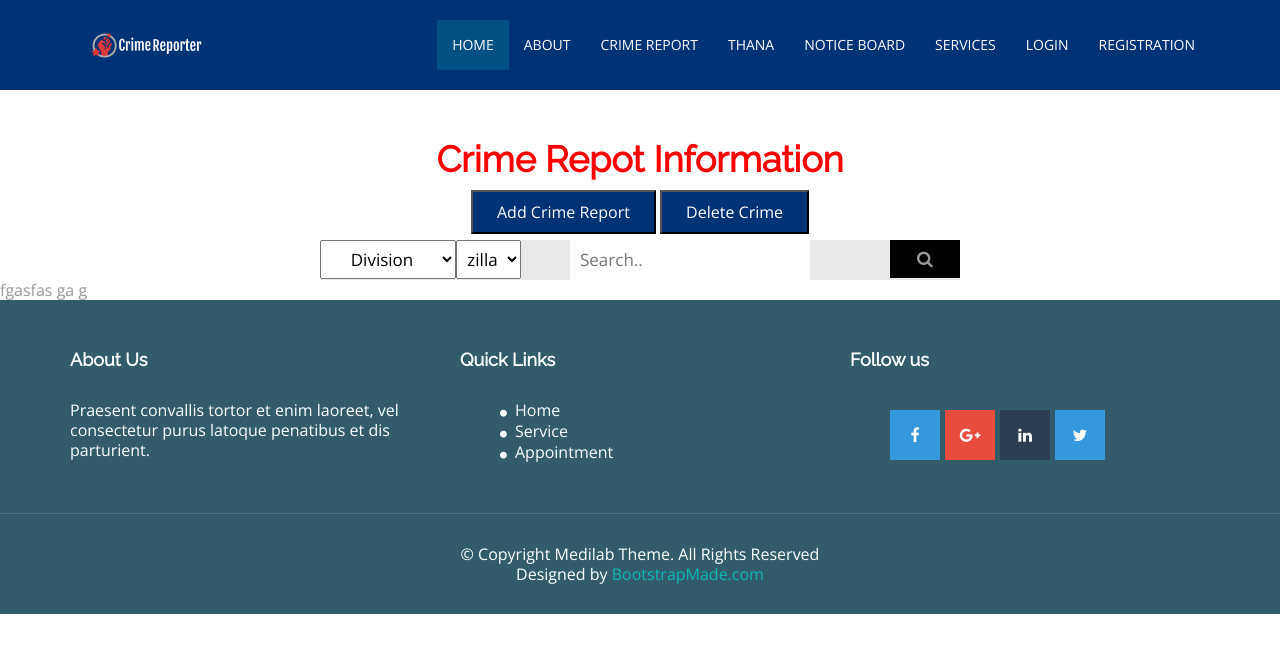
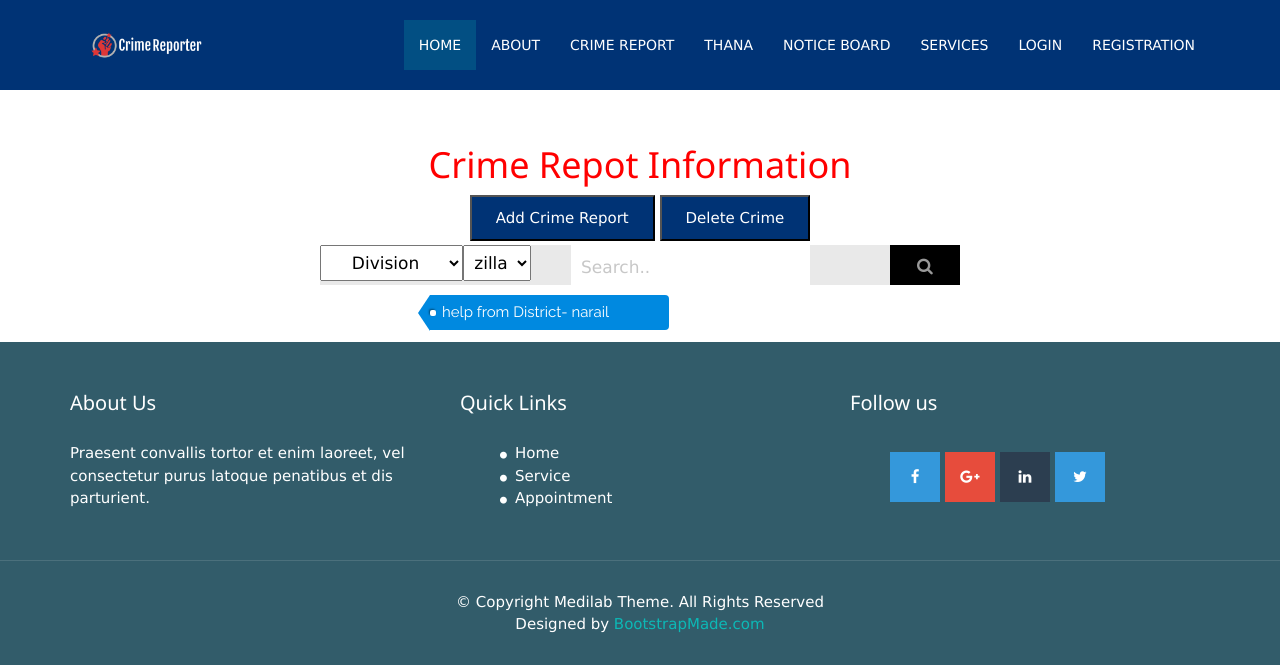
Before and after one commit to arifulislamjuwell/Crime-Reporter, a Django app: page /crime_report_list/ in a window 1280 px wide. Shown: the top 665 px of the page. Run offline with Django 3.2, Linux system fonts and the light colour scheme; data comes from the database, SQL or seed files in the repository; both versions use the stored data as it was after the commit; some libraries are stand-ins or nearby versions; some web fonts are replaced.

Commit message:
updated crime list show 3-12-19

```diff
--- a/cr/urls.py
+++ b/cr/urls.py
@@ -4,7 +4,7 @@ from .views import *
 
 urlpatterns = [
     path('emergeny/', emergency, name='emergency' ),
-    path('crime_report_list/', crime_report, name= 'crime_report'),
+    path('crime_report_list/', crime_report_list, name= 'crime_report'),
     path('add-crime_report/', create_crime, name='create_crime'),
 
 ]
--- a/cr/views.py
+++ b/cr/views.py
@@ -1,10 +1,11 @@
-from django.shortcuts import render,redirect
-from django.shortcuts import HttpResponse
+from django.shortcuts import render,redirect,get_object_or_404,HttpResponse
+from django.http import JsonResponse
 from .models import Crimerepost
 from authenticate.models import Profile
 import smtplib
 import os
-
+import json
+from django.contrib.auth.models import User
 # Create your views here.
 def emergency(request):
     if request.method == 'POST':
@@ -53,9 +54,31 @@ def emergency(request):
 
         return HttpResponse(pol_dic)
 
-def crime_report(request):
+def crime_report_list(request):
     templates='crime\crime_report_list.html'
-    return render(request,templates)
+    total_crime_list= Crimerepost.objects.filter(is_instant=False)
+
+    try:
+        if request.is_ajax():
+            data_list=[]
+            if request.method == "GET":
+                id= request.GET['id']
+                crime= Crimerepost.objects.filter(id=id).values('user','name','phone','district','location','message')
+                for key,value in crime[0].items():
+                    data_list.append(value)
+                user_id=data_list[0]
+                user_name=Profile.objects.filter(user__id=user_id).values('fullname')
+                data_list[0]=user_name[0]['fullname']
+                print(data_list)
+                context={
+                    'data':data_list
+                }
+                return JsonResponse(context ,safe= False)
+    except Exception as e:
+        print(e)
+        return HttpResponse('error')
+
+    return render(request,templates,{'crimereports':total_crime_list,})
 
 def create_crime(request):
     templetes= 'crime\create_crime_report.html'
--- a/crimereporter/settings.py
+++ b/crimereporter/settings.py
@@ -41,6 +41,7 @@ INSTALLED_APPS = [
     'authenticate',
     'cr',
     'other',
+    'rest_framework',
 ]
 
 MIDDLEWARE = [
--- /dev/null
+++ b/static/list.css
@@ -0,0 +1,63 @@
+.list-type3{
+    margin:0 auto;
+    width:500px;
+    }
+    .list-type3 li, .list-type3 a{
+    float:left;
+    height:35px;
+    line-height:35px;
+    position:relative;
+    font-size:15px;
+    margin-bottom: 12px;
+    font-family: 'Raleway', sans-serif;
+    transition: background-color 1.5s ease;
+    }
+    .list-type3 a{
+    padding:0 60px 0 12px;
+    background:#0089e0;
+    color:#fff;
+    text-decoration:none;
+    -moz-border-radius-bottomright:4px;
+    -webkit-border-bottom-right-radius:4px;
+    border-bottom-right-radius:4px;
+    -moz-border-radius-topright:4px;
+    -webkit-border-top-right-radius:4px;
+    border-top-right-radius:4px;
+    }
+
+    .list-type3 a:before{
+    content:"";
+    float:left;
+    position:absolute;
+    top:0;
+    left:-12px;
+    width:0;
+    height:0;
+    border-color:transparent #0089e0 transparent transparent;
+    border-style:solid;
+    border-width: 18px 12px 18px 0;
+    }
+
+    .list-type3 a:after{
+    content:"";
+    position:absolute;
+    top:15px;
+    left:0;
+    float:left;
+    width:6px;
+    height:6px;
+    -moz-border-radius:2px;
+    -webkit-border-radius:2px;
+    border-radius:2px;
+    background:#fff;
+    -moz-box-shadow:-1px -1px 2px #004977;
+    -webkit-box-shadow:-1px -1px 2px #004977;
+    box-shadow:-1px -1px 2px #004977;
+    }
+    .list-type3 a:hover{
+    background:#555;
+    }
+
+    .list-type3 a:hover:before{
+    border-color:transparent #0089e0 transparent transparent;
+    }
--- a/templates/crime/crime_report_list.html
+++ b/templates/crime/crime_report_list.html
@@ -1,10 +1,11 @@
-
 {% extends 'base.html' %}
 {% load static %}
 
 {% block content %}
 <script src="https://ajax.googleapis.com/ajax/libs/jquery/2.1.1/jquery.min.js"></script>
 <link rel="stylesheet" type="text/css" href="{% static 'notice.css' %}">
+<link rel="stylesheet" type="text/css" href="{% static 'list.css' %}">
+<link rel="stylesheet" href="https://www.w3schools.com/w3css/4/w3.css">
 <br><br>
 <br><br>
 <br>
@@ -17,10 +18,9 @@
     <button onclick="location.href='{% url 'create_crime' %}'"
       style=" background-color: #003375;padding: 10px 24px; color: white;">Add Crime Report</button>
     <button style=" background-color: #003375;padding: 10px 24px; color: white;">Delete Crime</button>
+  </p>
+</div>
 
-  </p>
-
-</div>
 <form>
   <div class="topnav">
     <div>
@@ -45,14 +45,101 @@
     <div class="search-container">
       <input type="text" placeholder="Search.." name="search">
       <button type="submit"><i class="fa fa-search"></i></button>
+    </div>
+  </div>
+
+
 </form>
+<div class="list-type3">
+  <ol class="crime_post">
+    {% for crime in crimereports %}
+    <li onclick="document.getElementById('id01').style.display='block'" value="{{ crime.id }}" id="1"><a
+        href="#">{{ crime.name }} District- {{ crime.district }}</a></li>
+    {% endfor %}
+
+  </ol>
 </div>
-</div>
+<p>
 
-<div>
-  fgasfas ga g
+</p>
+<div class="w3-container">
+  <div id="id01" class="w3-modal">
+    <div class="w3-modal-content w3-card-4">
+      <header class="w3-container w3-teal">
+        <span onclick="document.getElementById('id01').style.display='none'"
+          class="w3-button w3-display-topright">&times;</span>
+        <h2 id="c_title">Modal Header</h2>
+      </header>
+      <div class="w3-container">
+        <p>You have two options to close this modal:</p>
+        <p>Click on the "x" or click anywhere outside of the modal!</p>
+      </div>
+      <footer class="w3-container w3-teal">
+        <p>Modal Footer</p>
+      </footer>
+    </div>
+  </div>
 </div>
 
 
+
 <script src="{% static 'loc.js' %}"></script>
+
+<script>
+  $(document).ready(function () {
+    $('ol.crime_post li').click(function (e) {
+      id = this.value
+      e.preventDefault()
+
+      $.ajax({
+        type: 'GET',
+        url: '{% url "crime_report" %}',
+        data: {
+          id: id,
+        },
+        success: function (data) {
+          var i;
+          for (i = 0; i < data[Object.keys(data)[0]].length; i++) {
+            switch (i) {
+              case 0:
+                name = data[Object.keys(data)[0]][i];
+                break;
+                case 1:
+                title = data[Object.keys(data)[0]][i];
+                break;
+                case 2:
+                phone = data[Object.keys(data)[0]][i];
+                break;
+                case 3:
+                district = data[Object.keys(data)[0]][i];
+                break;
+                case 4:
+                location = data[Object.keys(data)[0]][i];
+                break;
+                case 5:
+                message = data[Object.keys(data)[0]][i];
+                break;
+                case 6:
+                post_time = data[Object.keys(data)[0]][i];
+                break;
+
+            }
+
+          }
+        }
+      })
+
+    });
+  });
+</script>
+<script>
+  var modal = document.getElementById('id01');
+
+  // When the user clicks anywhere outside of the modal, close it
+  window.onclick = function (event) {
+    if (event.target == modal) {
+      modal.style.display = "none";
+    }
+  }
+</script>
 {% endblock %}
```
Also changed, not shown: templates/index.html (+57 -34 lines), db.sqlite3, 8 other files.
